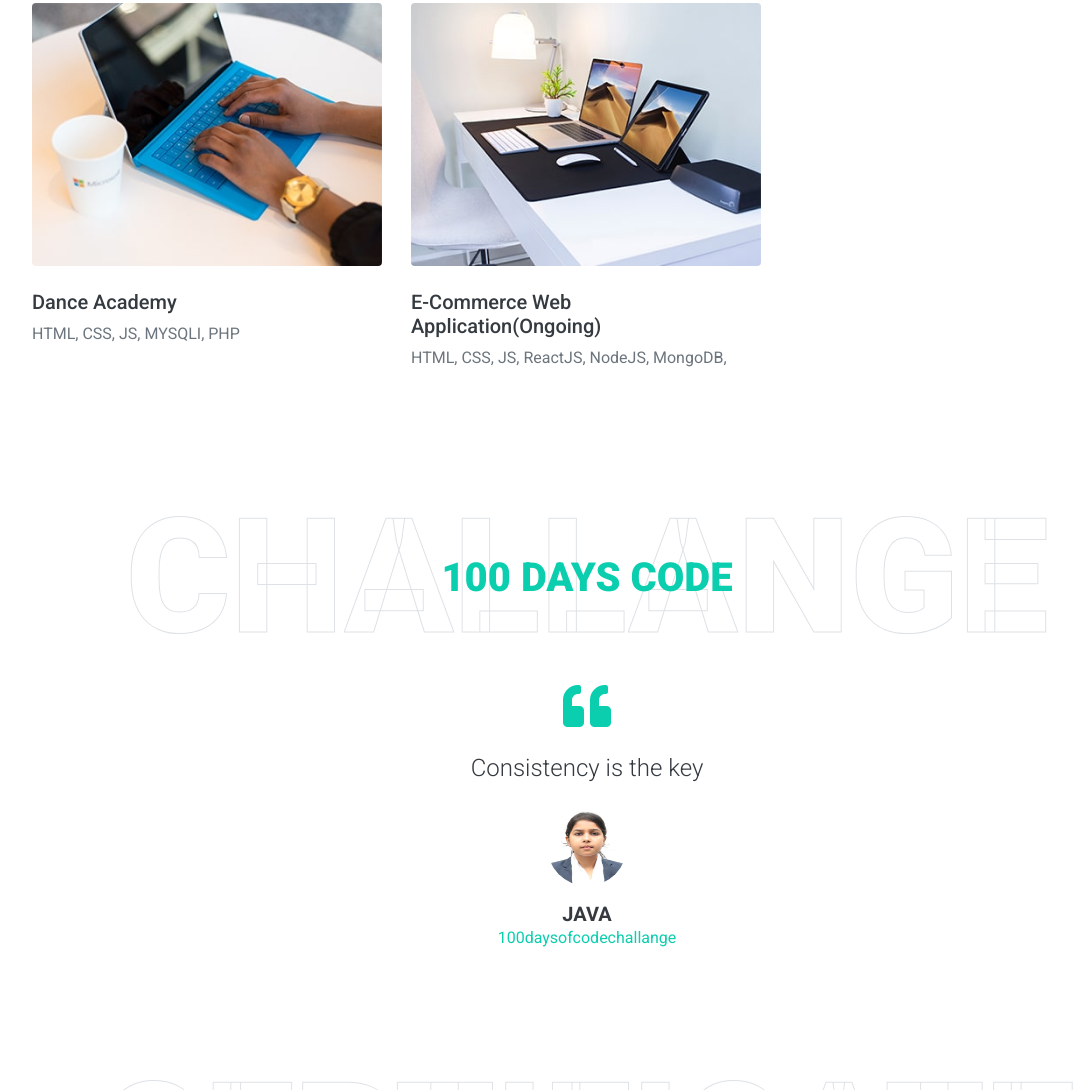
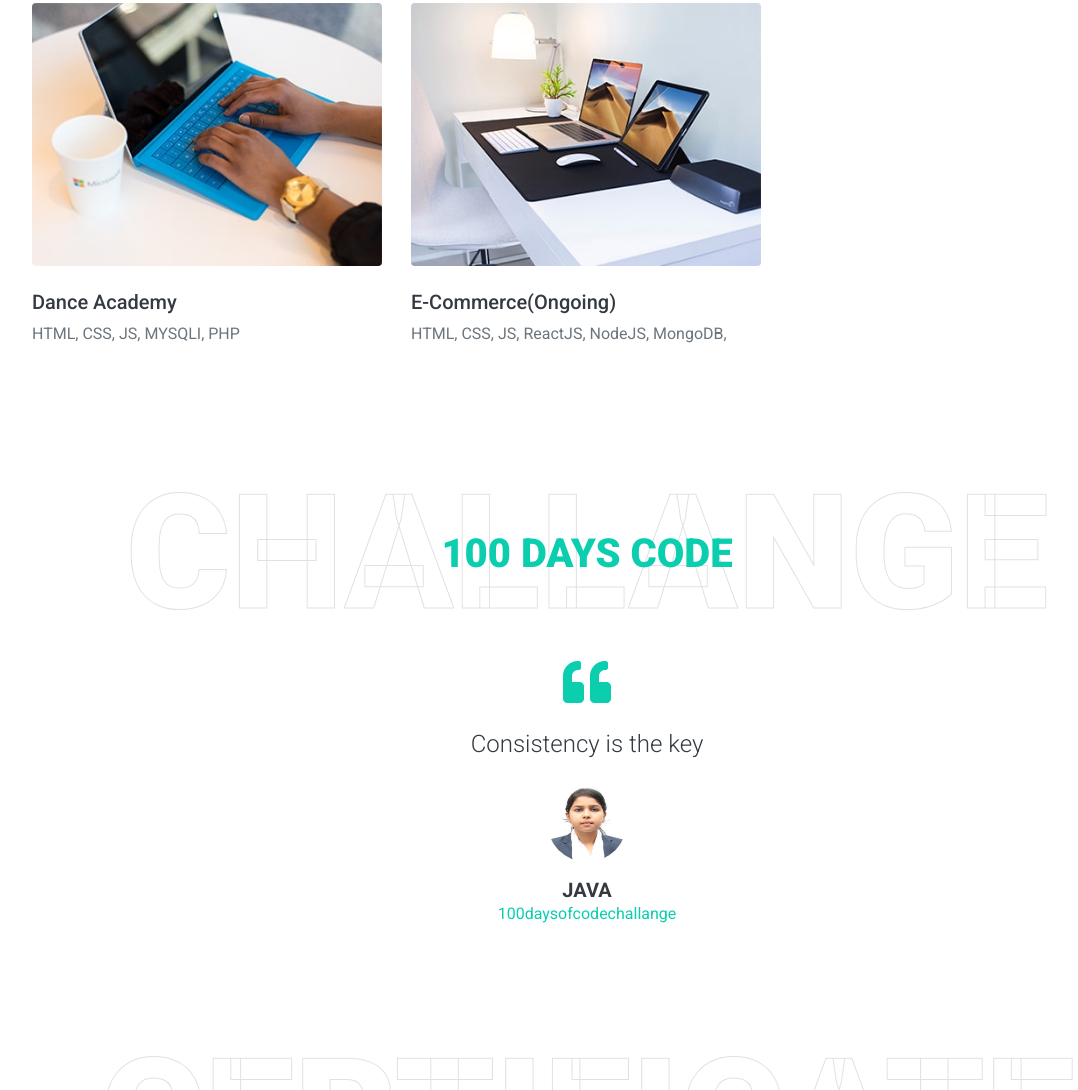
Before and after one commit to satakshikumari/Portfolio, a plain HTML site: page index.html in a window 1280 px wide. Shown: the part 3410-4500 px from the top of the page, without its empty margins (53-1131 px from the left). Drawn offline with nearby package versions, Linux system fonts and the light colour scheme.

Commit message:
Update index.html

```diff
--- a/index.html
+++ b/index.html
@@ -296,7 +296,7 @@
                                 <i class="fab fa-github text-white" style="font-size: 60px;"></i>
                             </a>
                         </div>
-                        <h5 class="font-weight-medium mt-4">E-Commerce Web Application(Ongoing)</h5>
+                        <h5 class="font-weight-medium mt-4">E-Commerce(Ongoing)</h5>
                         <p> HTML, CSS, JS, ReactJS, NodeJS, MongoDB,</p>
                     </div>
                 </div>
```
